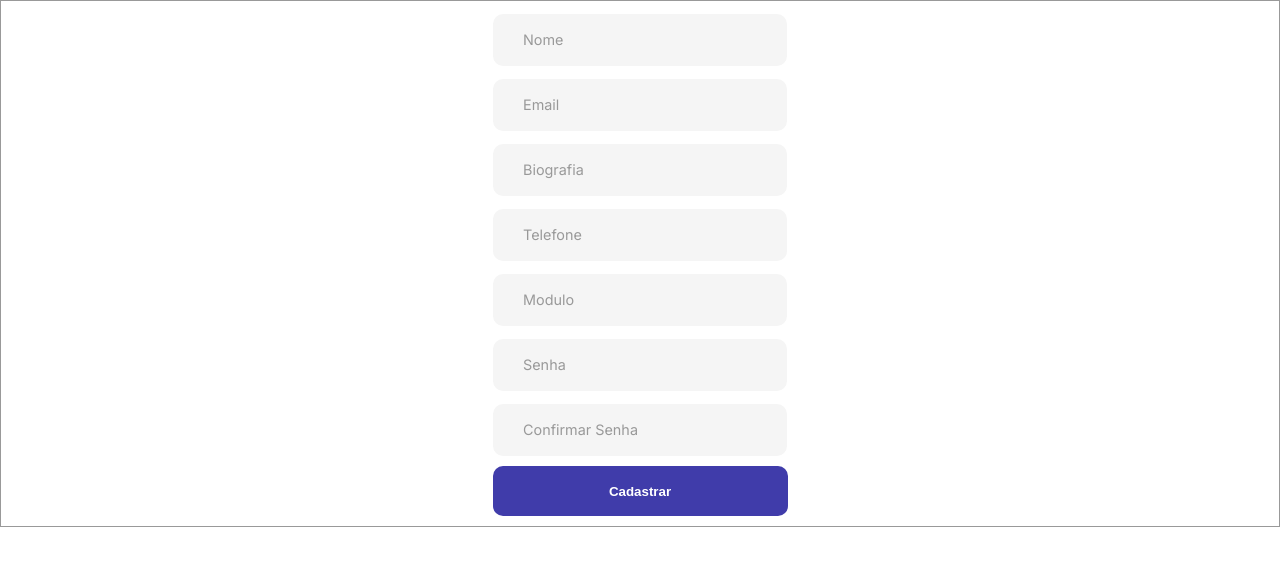
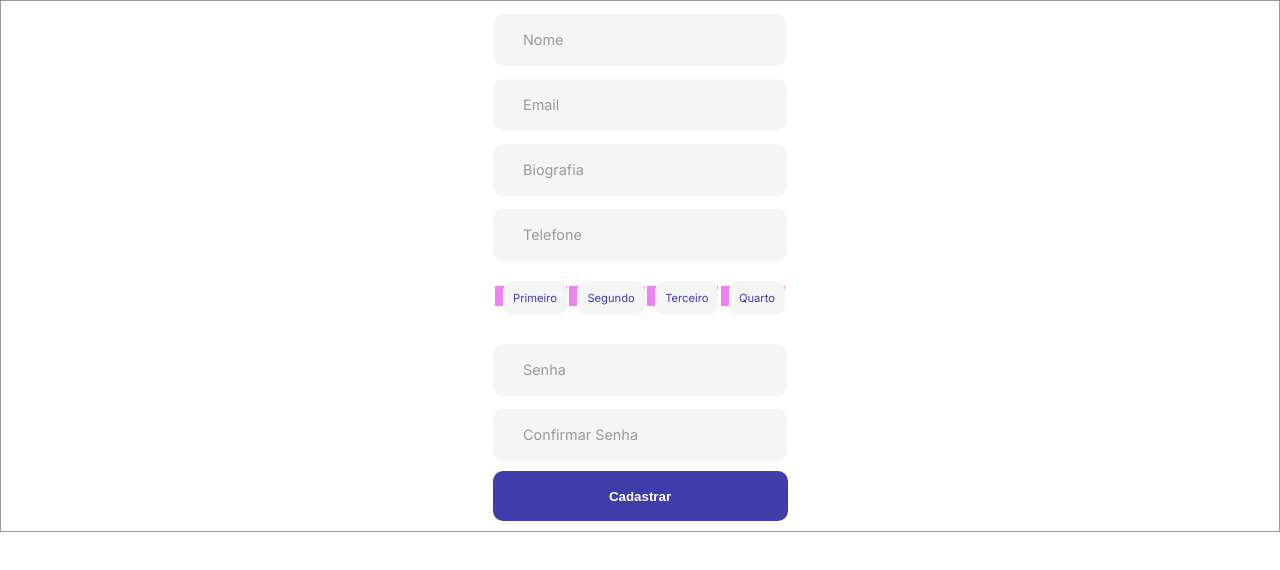
Before and after one commit to vitorsoaresf/kenzie-hub, a React (Create React App) app: page /registration in a window 1280 px wide. Shown: the top 570 px of the page. Built offline with nearby package versions, Linux system fonts and the light colour scheme.

Commit message:
feat: implements style radio button

```diff
--- a/src/pages/Dashboard/styles.js
+++ b/src/pages/Dashboard/styles.js
@@ -37,6 +37,7 @@ export const ContainerTitle = styled.div`
       border-radius: 5px;
     }
   }
+
   button {
     margin-right: 10px;
     border-radius: 100%;
--- a/src/pages/Registration/index.jsx
+++ b/src/pages/Registration/index.jsx
@@ -1,4 +1,9 @@
-import { Container, ContainerUl, ContainerModal } from "./styles";
+import {
+  Container,
+  ContainerUl,
+  ContainerRadio,
+  ContainerModal,
+} from "./styles";
 import {
   FiUser,
   FiMail,
@@ -93,14 +98,40 @@ function Registration() {
           name="contact"
           error={errors.contact?.message}
         />
-        <Input
+        {/* <Input
           icon={FiArrowRight}
           type="text"
           placeholder="Modulo"
           register={register}
           name="course_module"
           error={errors.course_module?.message}
-        />
+        /> */}
+        <ContainerRadio>
+          <div>
+            <input type="radio" id="primeiro" name="select" value="huey" />
+            <label for="primeiro">Primeiro</label>
+          </div>
+
+          <div>
+            <input type="radio" id="segundo" name="select" value="dewey" />
+            <label for="segundo">Segundo</label>
+          </div>
+
+          <div>
+            <input type="radio" id="terceiro" name="select" value="dewey" />
+            <label for="terceiro">Terceiro</label>
+          </div>
+
+          <div>
+            <input type="radio" id="quarto" name="select" value="dewey" />
+            <label for="quarto">Quarto</label>
+          </div>
+
+          {/* <div>
+            <input type="radio" id="louie" name="drone" value="louie" />
+            <label for="louie">Louie</label>
+          </div> */}
+        </ContainerRadio>
         <Input
           icon={FiLock}
           type="password"
--- a/src/pages/Registration/styles.js
+++ b/src/pages/Registration/styles.js
@@ -25,3 +25,39 @@ export const ContainerModal = styled.div`
   div {
   }
 `;
+
+export const ContainerRadio = styled.div`
+  display: flex;
+  width: 290px;
+  margin: 10px 0;
+  height: 50px;
+  border-radius: 10px;
+  align-items: center;
+  justify-content: space-between;
+
+  input {
+    background-color: violet;
+    padding: 0;
+    width: 0px;
+    height: 0px;
+  }
+
+  input:focus + label {
+    background-color: blue;
+    background-color: var(--purple);
+    color: var(--white);
+  }
+
+  div {
+    background-color: violet;
+    label {
+      background-color: var(--grey-0);
+      font-size: 0.7rem;
+      color: var(--purple);
+      padding: 10px;
+      border-radius: 10px;
+      cursor: pointer;
+      position: relative;
+    }
+  }
+`;
```
